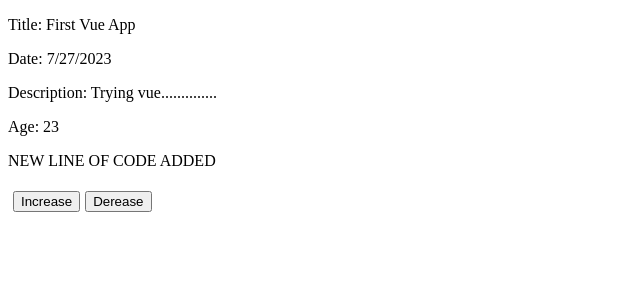
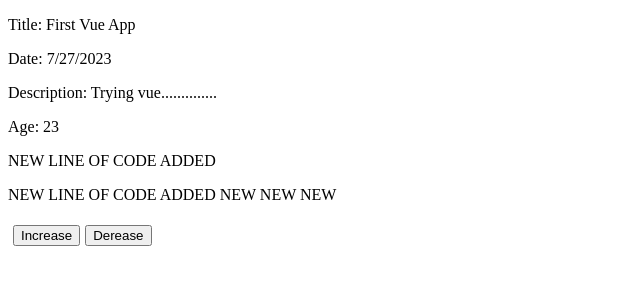
Before and after one commit to marnie-diwa/testrepo, a plain HTML site: page index.html in a window 1280 px wide. Shown: the whole page, without its empty margins (0-640 px from the left). Drawn offline with nearby package versions, Linux system fonts and the light colour scheme.

Commit message:
Edited index

```diff
--- a/index.html
+++ b/index.html
@@ -13,6 +13,7 @@
         <p> Description: {{ description }} </p>
         <p> Age: {{ age }}</p>
         <p> NEW LINE OF CODE ADDED </p>
+        <p> NEW LINE OF CODE ADDED NEW NEW NEW </p>
 
         <button v-on:click="age++" style="margin:5px"> Increase </button>
         <button v-on:click="age--"> Derease </button>
```
